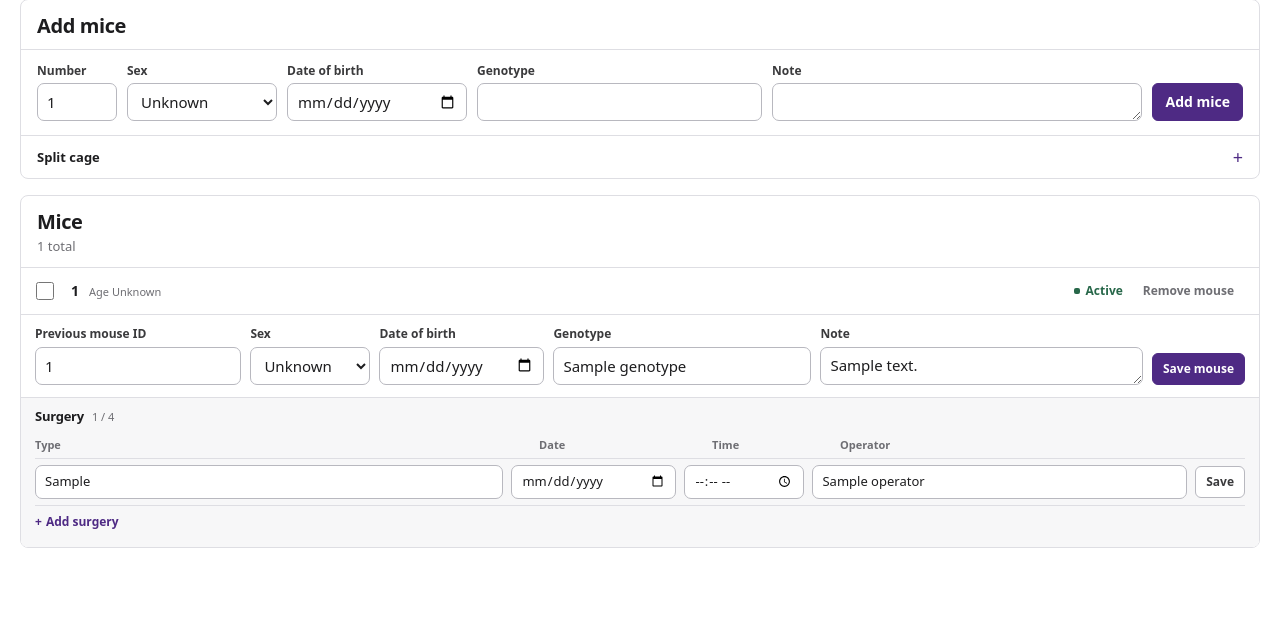
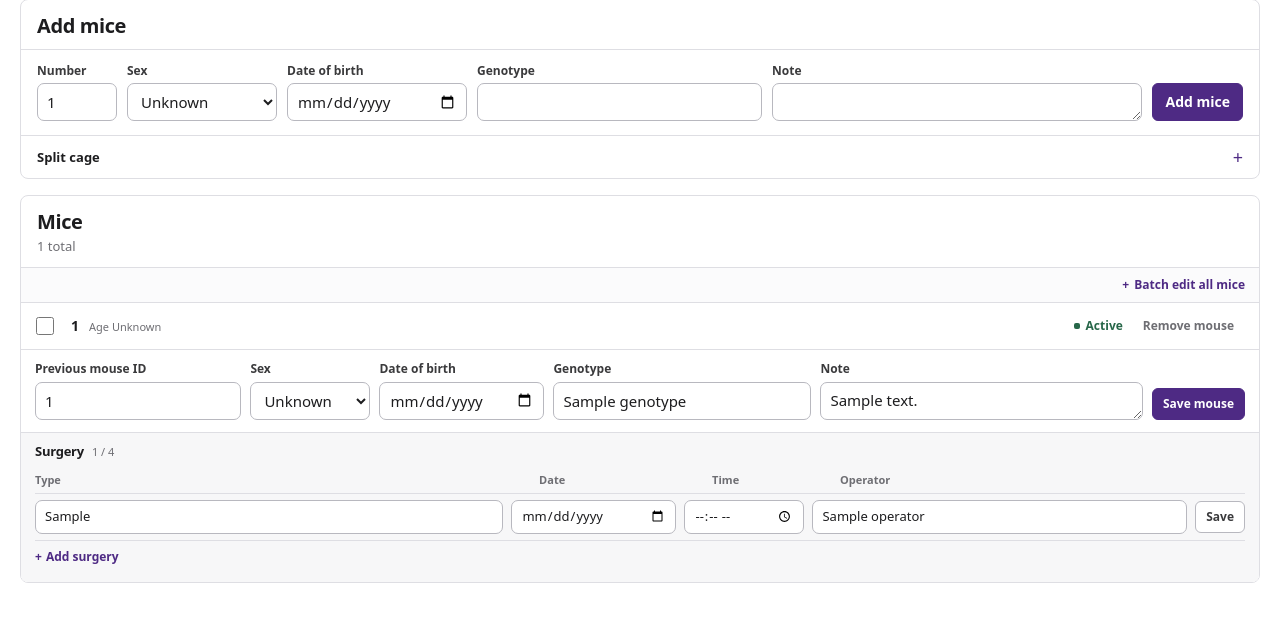
Before and after one commit to KaiCao2003/mouse-colony-management-gui, a FastAPI app: template app/templates/cage.html in a window 1280 px wide. Shown: the part 440-1071 px from the top of the page. Before the commit the page ends 988 px from the top, so only its background shows below. Run offline with FastAPI, Linux system fonts and the light colour scheme; the template is opened without the code that fills it: most values are stand-ins (such as "Sample title", 1, 10 or a date in 2020).

Commit message:
Add cage-wide mouse batch editing

```diff
--- a/app/database.py
+++ b/app/database.py
@@ -890,6 +890,42 @@ class Database:
         assert result is not None
         return result
 
+    def batch_update_animals(
+        self,
+        cage_id: int,
+        *,
+        field: str,
+        value: str | None,
+    ) -> int:
+        validated_value: str | None
+        if field == "sex":
+            if value is None:
+                raise ValueError("Sex must be M, F, or U.")
+            validated_value = self._validate_sex(value)
+        elif field == "genotype":
+            validated_value = self._clean(value)
+        elif field == "dob":
+            validated_value = self._validate_date(value, "DOB")
+        else:
+            raise ValueError("Mouse field must be sex, genotype, or dob.")
+
+        with self.transaction() as connection:
+            cage = connection.execute(
+                "SELECT 1 FROM cages WHERE id = ?",
+                (cage_id,),
+            ).fetchone()
+            if cage is None:
+                raise ValueError("Cage not found.")
+            cursor = connection.execute(
+                f"""
+                UPDATE animals
+                SET {field} = ?, updated_at = CURRENT_TIMESTAMP
+                WHERE cage_id = ?
+                """,
+                (validated_value, cage_id),
+            )
+            return int(cursor.rowcount)
+
     def toggle_animal(self, animal_id: int) -> dict[str, Any]:
         with self.transaction() as connection:
             animal = connection.execute(
--- a/app/routes.py
+++ b/app/routes.py
@@ -12,6 +12,12 @@ from app.database import Database
 from app.security import csrf_token_for_request
 
 router = APIRouter()
+
+_BATCH_ANIMAL_FIELD_LABELS = {
+    "sex": "sex",
+    "genotype": "genotype",
+    "dob": "date of birth",
+}
 
 
 def _db(request: Request) -> Database:
@@ -34,10 +40,14 @@ def _redirect(
     *,
     kind: str = "success",
 ) -> RedirectResponse:
-    separator = "&" if "?" in path else "?"
+    path_without_fragment, hash_marker, fragment = path.partition("#")
+    separator = "&" if "?" in path_without_fragment else "?"
     query = urlencode({"message": message, "kind": kind})
+    location = f"{_app_path(request, path_without_fragment)}{separator}{query}"
+    if hash_marker:
+        location = f"{location}#{fragment}"
     return RedirectResponse(
-        f"{_app_path(request, path)}{separator}{query}",
+        location,
         status_code=303,
     )
 
@@ -317,6 +327,47 @@ def update_cage(
     return _redirect(request, f"/cages/{cage_id}", "Cage details updated.")
 
 
+@router.post("/cages/{cage_id}/animals/batch-update")
+def batch_update_cage_animals(
+    cage_id: int,
+    request: Request,
+    field: Annotated[str, Form()],
+    value: Annotated[str, Form()] = "",
+) -> RedirectResponse:
+    normalized_field = field.strip().casefold()
+    field_label = _BATCH_ANIMAL_FIELD_LABELS.get(normalized_field)
+    if field_label is None:
+        return _redirect(
+            request,
+            f"/cages/{cage_id}#mice",
+            "Choose sex, genotype, or date of birth.",
+            kind="error",
+        )
+
+    cleaned_value = _clean(value)
+    try:
+        updated_count = _db(request).batch_update_animals(
+            cage_id,
+            field=normalized_field,
+            value=cleaned_value,
+        )
+    except ValueError as exc:
+        return _redirect(
+            request,
+            f"/cages/{cage_id}#mice",
+            str(exc),
+            kind="error",
+        )
+
+    mouse_label = "mouse" if updated_count == 1 else "mice"
+    action = "Cleared" if cleaned_value is None else "Updated"
+    return _redirect(
+        request,
+        f"/cages/{cage_id}#mice",
+        f"{action} {field_label} for {updated_count} {mouse_label}.",
+    )
+
+
 @router.post("/cages/{cage_id}/tags")
 def add_cage_tag(
     cage_id: int,
--- a/app/static/styles.css
+++ b/app/static/styles.css
@@ -1005,6 +1005,71 @@ a.tag:hover {
   font-weight: 700;
 }
 
+.batch-edit {
+  border-top: 1px solid var(--border);
+  background: #fbfbfc;
+}
+
+.batch-edit > summary {
+  width: max-content;
+  min-height: 34px;
+  display: flex;
+  align-items: center;
+  gap: 5px;
+  margin-left: auto;
+  padding: 5px 14px;
+  color: var(--purple-700);
+  cursor: pointer;
+  font-size: 12px;
+  font-weight: 600;
+  list-style: none;
+}
+
+.batch-edit > summary::-webkit-details-marker {
+  display: none;
+}
+
+.batch-edit > summary::before {
+  content: "+";
+}
+
+.batch-edit[open] > summary::before {
+  content: "−";
+}
+
+.batch-edit__forms {
+  display: grid;
+  grid-template-columns: repeat(3, minmax(0, 1fr));
+  padding: 10px 14px 12px;
+  border-top: 1px solid var(--border);
+  background: var(--surface-soft);
+}
+
+.batch-edit__form {
+  min-width: 0;
+  display: grid;
+  grid-template-columns: minmax(0, 1fr) auto;
+  align-items: end;
+  gap: 8px;
+  padding: 0 12px;
+}
+
+.batch-edit__form:first-child {
+  padding-left: 0;
+}
+
+.batch-edit__form:last-child {
+  padding-right: 0;
+}
+
+.batch-edit__form + .batch-edit__form {
+  border-left: 1px solid var(--border);
+}
+
+.batch-edit__form > .button {
+  white-space: nowrap;
+}
+
 .animal-list {
   display: grid;
   gap: 0;
--- a/app/templates/cage.html
+++ b/app/templates/cage.html
@@ -121,6 +121,26 @@
       <section id="mice" class="panel animals-panel" aria-labelledby="animals-title">
         <div class="section-heading"><div><h2 id="animals-title">Mice</h2><p>{{ animals | length }} total</p></div></div>
         {% if animals %}
+          <details class="batch-edit">
+            <summary>Batch edit all mice</summary>
+            <div class="batch-edit__forms">
+              <form class="batch-edit__form" method="post" action="{{ base_path }}/cages/{{ cage.id }}/animals/batch-update" data-return-hash="#mice" data-confirm="Change sex for all {{ animals | length }} mice in this cage{% if animals | length > cage.active_count %}, including inactive records{% endif %}?">
+                <input type="hidden" name="field" value="sex">
+                <label class="field"><span>Sex</span><select name="value" required><option value="" selected disabled>Select…</option><option value="F">♀ Female</option><option value="M">♂ Male</option><option value="U">Unknown</option></select></label>
+                <button class="button button--small" type="submit" aria-label="Apply sex to all mice" data-pending-label="Updating…">Apply</button>
+              </form>
+              <form class="batch-edit__form" method="post" action="{{ base_path }}/cages/{{ cage.id }}/animals/batch-update" data-return-hash="#mice" data-confirm="Change genotype for all {{ animals | length }} mice in this cage{% if animals | length > cage.active_count %}, including inactive records{% endif %}?">
+                <input type="hidden" name="field" value="genotype">
+                <label class="field"><span>Genotype</span><input type="text" name="value" autocomplete="off" required></label>
+                <button class="button button--small" type="submit" aria-label="Apply genotype to all mice" data-pending-label="Updating…">Apply</button>
+              </form>
+              <form class="batch-edit__form" method="post" action="{{ base_path }}/cages/{{ cage.id }}/animals/batch-update" data-return-hash="#mice" data-confirm="Change date of birth for all {{ animals | length }} mice in this cage{% if animals | length > cage.active_count %}, including inactive records{% endif %}?">
+                <input type="hidden" name="field" value="dob">
+                <label class="field"><span>Date of birth</span><input type="date" name="value" required></label>
+                <button class="button button--small" type="submit" aria-label="Apply date of birth to all mice" data-pending-label="Updating…">Apply</button>
+              </form>
+            </div>
+          </details>
           <div class="animal-list">
             {% for animal in animals %}
               {% set animal_status = animal.status or 'active' %}
```
Also changed, not shown: tests/test_database.py (+85 -0 lines), tests/test_routes.py (+56 -0 lines).
